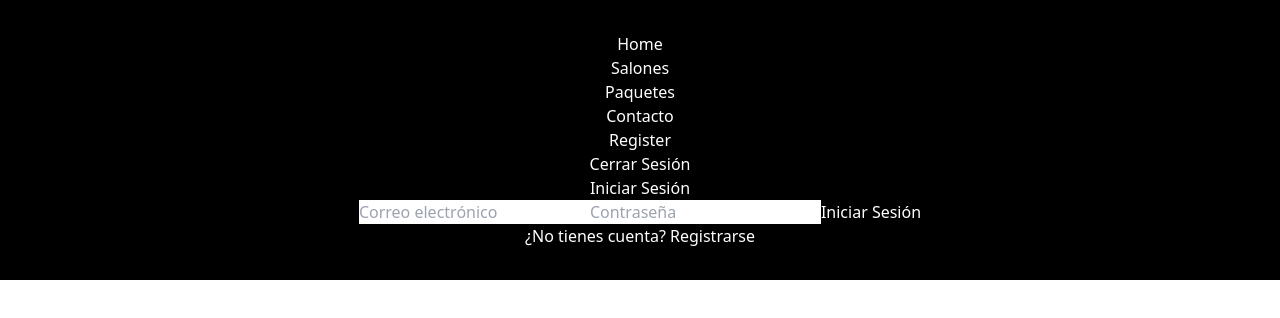
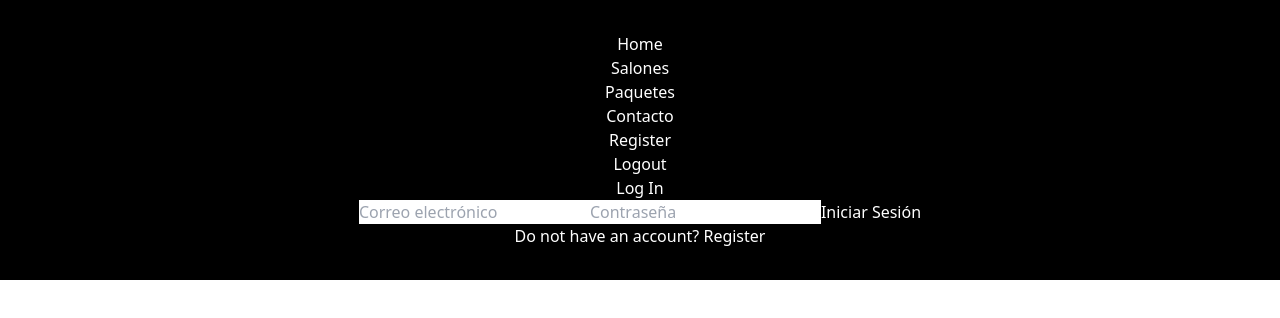
Before and after one commit to Albertscpv/reserve-seat-beta, a React (Vite) app in the folder reserve-it/: page /userRegister in a window 1280 px wide. Shown: the top 318 px of the page. Built offline with nearby package versions, Linux system fonts and the light colour scheme; no server answers.

Commit message:
Modify things into coments and typos

```diff
--- a/reserve-it/firebaseConfig.ts
+++ b/reserve-it/firebaseConfig.ts
@@ -2,11 +2,8 @@
 import { initializeApp } from "firebase/app";
 import { getFirestore } from "firebase/firestore";
 import { getAuth } from "firebase/auth";
-// TODO: Add SDKs for Firebase products that you want to use
-// https://firebase.google.com/docs/web/setup#available-libraries
 
-// Your web app's Firebase configuration
-// For Firebase JS SDK v7.20.0 and later, measurementId is optional
+//DATA API (IT NEEDS TO BE IN A .ENV FILE)
 const firebaseConfig = {
   apiKey: "AIzaSyAE2Mwixqk3hSzYVChCmAD5rzHGSzHuxSc",
   authDomain: "sample-firebase-ai-app-9699f.firebaseapp.com",
--- a/reserve-it/src/components/Logout.tsx
+++ b/reserve-it/src/components/Logout.tsx
@@ -9,22 +9,22 @@ const Logout = () => {
   const handleLogout = async () => {
     try {
       await signOut(auth);
-      navigate('/'); // Redirigir a la página de inicio de sesión
+      navigate('/'); // Redirect to the login page
     } catch (error) {
-      console.error('Error al cerrar sesión:', error);
+      console.error('Error log in:', error);
     }
   };
   useEffect(() => {
     const unsubscribe = onAuthStateChanged(auth, (user) => {
       if (!user) {
-        navigate('/userRegister'); // Redirigir al inicio de sesión si no hay usuario autenticado
+        navigate('/userRegister'); // Redirect to login if there is no authenticated user
       }
     });
 
     return () => unsubscribe();
   }, [navigate]);
   return(
-    <button onClick={handleLogout}>Cerrar Sesión</button>
+    <button onClick={handleLogout}>Logout</button>
   )
 };
 
--- a/reserve-it/src/pages/Salones.tsx
+++ b/reserve-it/src/pages/Salones.tsx
@@ -1,7 +1,7 @@
 import React, { useState, useEffect } from 'react';
 import { collection, addDoc, getDocs, updateDoc, deleteDoc, doc } from 'firebase/firestore';
-import { db } from '/workspaces/reserve-seat-beta/reserve-it/firebaseConfig.ts'; // Asegúrate de usar el archivo firebaseConfig.ts
-// Asegúrate de usar el archivo firebaseConfig.ts
+import { db } from '/workspaces/reserve-seat-beta/reserve-it/firebaseConfig.ts';
+
 
 
 interface Salon {
@@ -32,18 +32,18 @@ const SalonPage = () => {
       await addDoc(collection(db, 'salones'), {
         name,
         description,
-        features: features.split(',').map(f => f.trim()), // Convertir características a array
+        features: features.split(',').map(f => f.trim()), // Convert features to array
         available,
       });
       setNewSalon({ name: '', description: '', features: '', available: false });
-      fetchSalons(); // Recargar salones
+      fetchSalons(); // Reload salones
     }
   };
 
   const handleUpdateSalon = async (id: string, updatedSalon: Partial<Salon>) => {
     const salonRef = doc(db, 'salones', id);
     await updateDoc(salonRef, updatedSalon);
-    fetchSalons(); // Recargar salones
+    fetchSalons(); // Reload salones
   };
 
   const handleDeleteSalon = async (id: string) => {
@@ -60,38 +60,38 @@ const SalonPage = () => {
       <h1>Gestión de Salones</h1>
     <div className=''>
 
-      {/* Formulario para agregar un nuevo salón */}
+      {/* Add new Salon */}
       <form onSubmit={handleAddSalon} className='text-black flex gap-4 justify-center p-4'>
         <input
-          type="text"
+          type='text'
           value={newSalon.name}
           onChange={(e) => setNewSalon({ ...newSalon, name: e.target.value })}
-          placeholder="Nombre del salón"
+          placeholder='Nombre del salón'
         />
         <input
-          type="text"
+          type='text'
           value={newSalon.description}
           onChange={(e) => setNewSalon({ ...newSalon, description: e.target.value })}
-          placeholder="Descripción"
+          placeholder='Descripción'
         />
         <input
-          type="text"
+          type='text'
           value={newSalon.features}
           onChange={(e) => setNewSalon({ ...newSalon, features: e.target.value })}
-          placeholder="Características (separadas por comas)"
+          placeholder='Características (separadas por comas)'
         />
         <label className='text-white flex gap-2'>
           Disponible:
           <input
-            type="checkbox"
+            type='checkbox'
             checked={newSalon.available}
             onChange={(e) => setNewSalon({ ...newSalon, available: e.target.checked })}
           />
         </label>
-        <button className='text-black bg-sky-200 p-2 rounded-full ' type="submit">Agregar Salón</button>
+        <button className='text-black bg-sky-200 p-2 rounded-full ' type='submit'>Agregar Salón</button>
       </form>
 
-      {/* Lista de salones */}
+      {/* Salon Array */}
       <ul className='flex gap-4 text-start'>
         {salons.map((salon) => (
           <li key={salon.id}>
--- a/reserve-it/src/pages/UserRegister.tsx
+++ b/reserve-it/src/pages/UserRegister.tsx
@@ -8,7 +8,7 @@ const AuthPage = () => {
   const [password, setPassword] = useState('');
   const [error, setError] = useState('');
   const [isRegister, setIsRegister] = useState(false);
-  const navigate = useNavigate(); // Inicializamos useNavigate
+  const navigate = useNavigate(); // Start the useNavigate
 
 
 // Register user into the page
@@ -18,7 +18,7 @@ const AuthPage = () => {
     try {
       const userCredential = await createUserWithEmailAndPassword(auth, email, password);
       console.log('Usuario registrado:', userCredential.user);
-      navigate('/salones'); // Redirigir a la página de salones
+      navigate('/salones'); // Redirect to the salon page
     } catch (error: any) {
       setError(error.message);
     }
@@ -29,8 +29,8 @@ const AuthPage = () => {
     setError('');
     try {
       const userCredential = await signInWithEmailAndPassword(auth, email, password);
-      console.log('Usuario inició sesión:', userCredential.user);
-      navigate('/salones'); // Redirigir a la página de salones
+      console.log('Log In succesfull:', userCredential.user);
+      navigate('/salones'); // Redirect to the salon page
     } catch (error: any) {
       setError(error.message);
     }
@@ -42,27 +42,27 @@ const AuthPage = () => {
 
   return (
     <div>
-      <h1>{isRegister ? 'Registrarse' : 'Iniciar Sesión'}</h1>
+      <h1>{isRegister ? 'Register' : 'Log In'}</h1>
       {error && <p style={{ color: 'red' }}>{error}</p>}
 
       <form className='text-black' onSubmit={isRegister ? handleRegister : handleLogin}>
         <input
-          type="email"
-          placeholder="Correo electrónico"
+          type='email'
+          placeholder='Correo electrónico'
           value={email}
           onChange={(e) => setEmail(e.target.value)}
         />
         <input
-          type="password"
-          placeholder="Contraseña"
+          type='password'
+          placeholder='Contraseña'
           value={password}
           onChange={(e) => setPassword(e.target.value)}
         />
-        <button className='text-white' type="submit">{isRegister ? 'Registrarse' : 'Iniciar Sesión'}</button>
+        <button className='text-white' type='submit'>{isRegister ? 'Registrarse' : 'Iniciar Sesión'}</button>
       </form>
 
       <button  onClick={toggleAuthMode}>
-        {isRegister ? '¿Ya tienes cuenta? Iniciar Sesión' : '¿No tienes cuenta? Registrarse'}
+        {isRegister ? 'Already have an account? Sign In' : 'Do not have an account? Register'}
       </button>
 
     </div>
```
Also changed, not shown: reserve-it/src/pages/Contacto.tsx (+7 -7 lines), reserve-it/src/pages/Home.tsx (+4 -4 lines).
